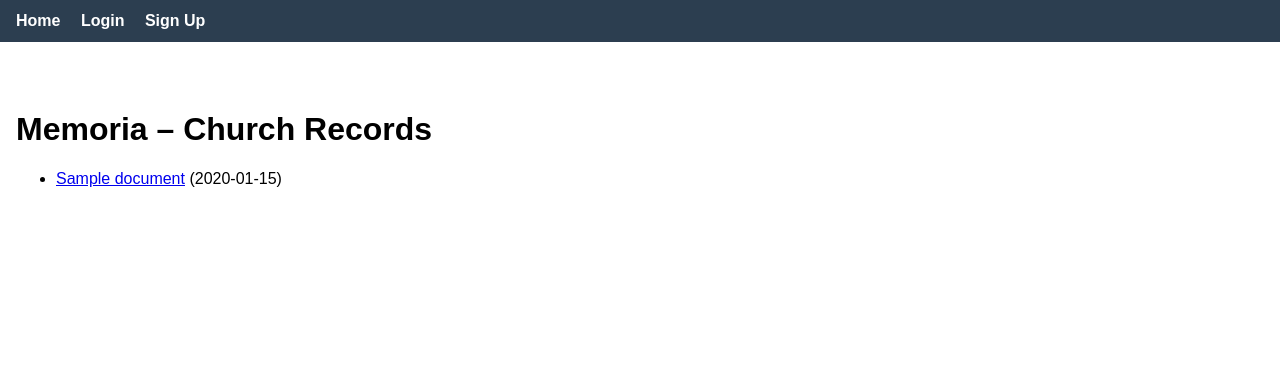
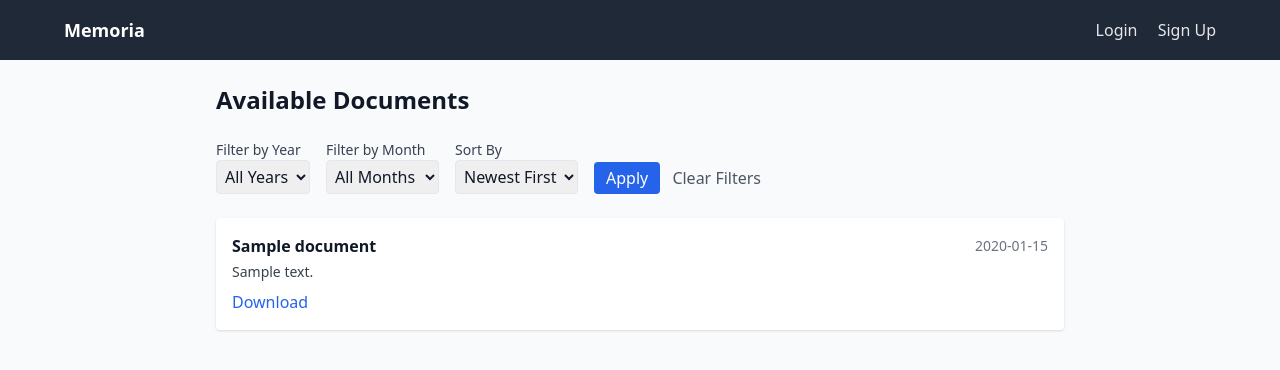
Before and after one commit to bamaham93/Memoria, a Django app: page / in a window 1280 px wide. Shown: the top 370 px of the page. Run offline with Django 5.2, Linux system fonts and the light colour scheme; tables that the repository leaves empty hold one stand-in row (values such as "Sample post"); some libraries are stand-ins or nearby versions.

Commit message:
Added another doc, filters, description, etc.

```diff
--- a/records/admin.py
+++ b/records/admin.py
@@ -3,4 +3,5 @@ from .models import Document
 
 @admin.register(Document)
 class DocumentAdmin(admin.ModelAdmin):
-    list_display = ("title", "uploaded_at")
+    list_display = ("title", "uploaded_at", "short_description")
+    search_fields = ("title", "description")
--- a/records/models.py
+++ b/records/models.py
@@ -1,10 +1,17 @@
 from django.db import models
 
-# Create your models here.
 class Document(models.Model):
     title = models.CharField(max_length=200)
+    description = models.TextField(blank=True)  # new field
     file = models.FileField(upload_to="pdfs/")
     uploaded_at = models.DateTimeField(auto_now_add=True)
 
     def __str__(self):
         return self.title
+
+    @property
+    def short_description(self):
+        """Return a truncated version of the description (for previews)."""
+        if not self.description:
+            return ""
+        return (self.description[:75] + "…") if len(self.description) > 75 else self.description
--- a/records/templates/base.html
+++ b/records/templates/base.html
@@ -3,48 +3,29 @@
 <head>
   <meta charset="UTF-8">
   <title>Memoria</title>
-  <style>
-    /* quick and dirty styling — replace with Bootstrap/Tailwind later */
-    nav {
-      background: #2c3e50;
-      padding: 0.75rem 1rem;
-    }
-    nav a {
-      color: white;
-      margin-right: 1rem;
-      text-decoration: none;
-      font-weight: bold;
-    }
-    nav a:hover {
-      text-decoration: underline;
-    }
-    body {
-      font-family: sans-serif;
-      margin: 0;
-    }
-    header {
-      margin-bottom: 2rem;
-    }
-    main {
-      padding: 1rem;
-    }
-  </style>
+  <script src="https://cdn.tailwindcss.com"></script>
 </head>
-<body>
+<body class="bg-gray-50 text-gray-900 font-sans">
+  <!-- Navbar -->
   <header>
-    <nav>
-      <a href="{% url 'document_list' %}">Home</a>
-      {% if user.is_authenticated %}
-        <a href="{% url 'logout' %}">Logout</a>
-        <a href="/admin/">Admin</a>
-      {% else %}
-        <a href="{% url 'login' %}">Login</a>
-        <a href="{% url 'signup' %}">Sign Up</a>
-      {% endif %}
+    <nav class="bg-gray-800 p-4">
+      <div class="max-w-6xl mx-auto flex justify-between items-center">
+        <a href="{% url 'document_list' %}" class="text-white font-bold text-lg">Memoria</a>
+        <div>
+          {% if user.is_authenticated %}
+            <a href="/admin/" class="text-gray-200 hover:text-white ml-4">Admin</a>
+            <a href="{% url 'logout' %}" class="text-gray-200 hover:text-white ml-4">Logout</a>
+          {% else %}
+            <a href="{% url 'login' %}" class="text-gray-200 hover:text-white ml-4">Login</a>
+            <a href="{% url 'signup' %}" class="text-gray-200 hover:text-white ml-4">Sign Up</a>
+          {% endif %}
+        </div>
+      </div>
     </nav>
   </header>
 
-  <main>
+  <!-- Page content -->
+  <main class="max-w-4xl mx-auto p-6">
     {% block section1 %}{% endblock %}
     {% block section2 %}{% endblock %}
   </main>
--- a/records/templates/records/document_list.html
+++ b/records/templates/records/document_list.html
@@ -1,15 +1,71 @@
-{% extends 'base.html' %}
+{% extends "base.html" %}
 
 {% block section1 %}
-    <h1>Memoria – Church Records</h1>
-    <ul>
-        {% for doc in docs %}
-        <li>
-            <a href="{{ doc.file.url }}">{{ doc.title }}</a>
-            ({{ doc.uploaded_at|date:"Y-m-d" }})
-        </li>
-        {% empty %}
-        <li>No documents uploaded yet.</li>
+  <h2 class="text-2xl font-bold mb-6">Available Documents</h2>
+{% endblock %}
+
+{% block section2 %}
+  <!-- Filter Form -->
+  <form method="get" class="mb-6 flex items-end space-x-4">
+    <!-- Year Filter -->
+    <div>
+      <label for="year" class="block text-sm font-medium text-gray-700">Filter by Year</label>
+      <select name="year" id="year" class="border rounded p-1">
+        <option value="">All Years</option>
+        {% for y in years %}
+          <option value="{{ y.year }}" {% if selected_year == y.year|stringformat:"s" %}selected{% endif %}>
+            {{ y.year }}
+          </option>
         {% endfor %}
-    </ul>
+      </select>
+    </div>
+
+    <!-- Month Filter -->
+    <div>
+      <label for="month" class="block text-sm font-medium text-gray-700">Filter by Month</label>
+      <select name="month" id="month" class="border rounded p-1">
+        <option value="">All Months</option>
+        {% for value, name in months %}
+          <option value="{{ value }}" {% if selected_month == value %}selected{% endif %}>
+            {{ name }}
+          </option>
+        {% endfor %}
+      </select>
+    </div>
+
+    <!-- Sort Filter -->
+    <div>
+      <label for="sort" class="block text-sm font-medium text-gray-700">Sort By</label>
+      <select name="sort" id="sort" class="border rounded p-1">
+        <option value="desc" {% if selected_sort == "desc" %}selected{% endif %}>Newest First</option>
+        <option value="asc" {% if selected_sort == "asc" %}selected{% endif %}>Oldest First</option>
+      </select>
+    </div>
+
+    <!-- Apply / Clear -->
+    <div>
+      <button type="submit" class="bg-blue-600 text-white px-3 py-1 rounded">Apply</button>
+      <a href="{% url 'document_list' %}" class="ml-2 text-gray-600 hover:underline">Clear Filters</a>
+    </div>
+  </form>
+
+  <!-- Document List -->
+  <div class="space-y-3">
+    {% for doc in docs %}
+      <div class="p-4 bg-white shadow rounded">
+        <div class="flex justify-between items-center">
+          <span class="font-semibold">{{ doc.title }}</span>
+          <span class="text-gray-500 text-sm">{{ doc.uploaded_at|date:"Y-m-d" }}</span>
+        </div>
+        {% if doc.short_description %}
+          <p class="text-gray-700 text-sm mt-1">{{ doc.short_description }}</p>
+        {% endif %}
+        <div class="mt-2">
+          <a href="{{ doc.file.url }}" class="text-blue-600 hover:underline">Download</a>
+        </div>
+      </div>
+    {% empty %}
+      <p class="text-gray-600">No documents found.</p>
+    {% endfor %}
+  </div>
 {% endblock %}
--- a/records/views.py
+++ b/records/views.py
@@ -4,9 +4,44 @@ from django.contrib.auth.forms import UserCreationForm
 from django.shortcuts import render, redirect
 
 
+from django.shortcuts import render
+from .models import Document
+
 def document_list(request):
-    docs = Document.objects.all().order_by("-uploaded_at")
-    return render(request, "records/document_list.html", {"docs": docs})
+    sort = request.GET.get("sort", "desc")  # default: descending (newest first)
+
+    docs = Document.objects.all()
+    if sort == "asc":
+        docs = docs.order_by("uploaded_at")     # oldest → newest
+    else:
+        docs = docs.order_by("-uploaded_at")    # newest → oldest
+
+    year = request.GET.get("year")
+    month = request.GET.get("month")
+
+    if year:
+        docs = docs.filter(uploaded_at__year=year)
+    if month:
+        docs = docs.filter(uploaded_at__month=month)
+
+    years = Document.objects.dates("uploaded_at", "year", order="DESC")
+    months = [
+        ("01", "January"), ("02", "February"), ("03", "March"),
+        ("04", "April"), ("05", "May"), ("06", "June"),
+        ("07", "July"), ("08", "August"), ("09", "September"),
+        ("10", "October"), ("11", "November"), ("12", "December"),
+    ]
+
+    return render(request, "records/document_list.html", {
+        "docs": docs,
+        "years": years,
+        "months": months,
+        "selected_year": year,
+        "selected_month": month,
+        "selected_sort": sort,
+    })
+
+
 
 def signup(request):
     if request.method == "POST":
```
Also changed, not shown: records/templates/records/login.html (+13 -5 lines), records/templates/records/signup.html (+13 -5 lines).
